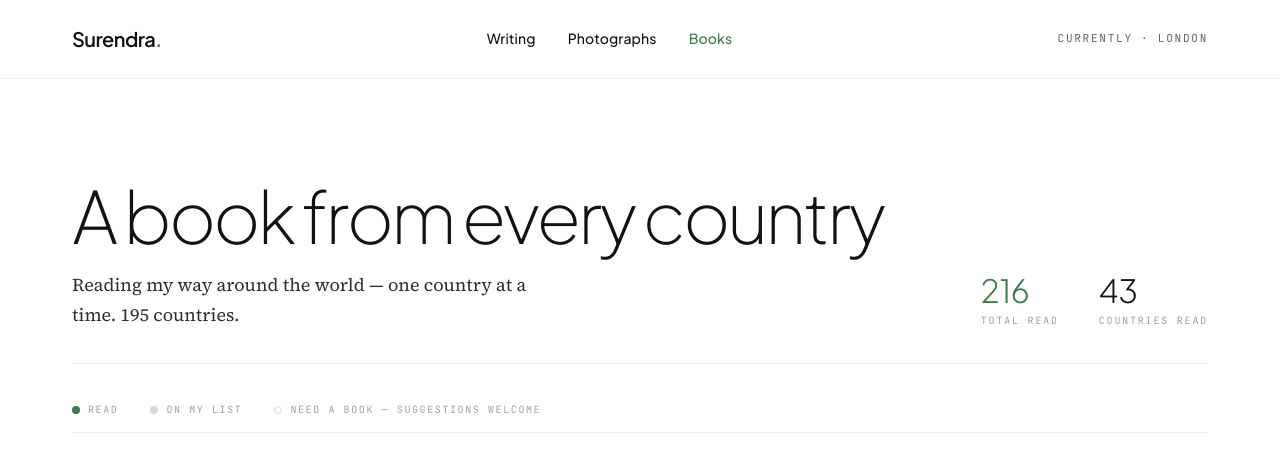
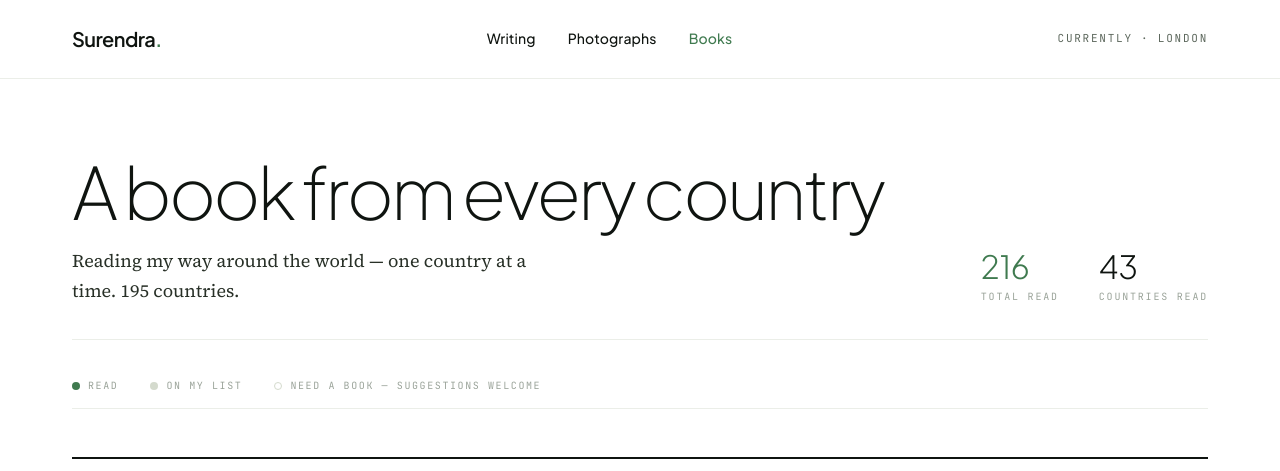
Before and after one commit to surendrachaplot/surendrachaplot, a Jekyll site: the page built from books.html, in a window 1280 px wide and 1400 px high. Shown: the top 471 px of the window. Built offline with Jekyll 4.4.1, drawn with Linux system fonts in a browser that asks for light colours.

Commit message:
Standardise page top padding to 72px across all layouts
Co-Authored-By: Claude Sonnet 4.6 <noreply@anthropic.com>

```diff
--- a/_layouts/archive.html
+++ b/_layouts/archive.html
@@ -1,7 +1,7 @@
 ---
 layout: default
 ---
-<div class="wrap" style="padding-top: 96px;">
+<div class="wrap" style="padding-top: 72px;">
   <h1 style="margin-top: 0;">{{ page.title }}</h1>
   {% if page.lede %}<p style="font-family: var(--font-serif, serif); font-style: italic; font-size: 20px; line-height: 1.5; color: #283027; max-width: 56ch;">{{ page.lede }}</p>{% endif %}
 
--- a/assets/css/books.css
+++ b/assets/css/books.css
@@ -4,7 +4,7 @@
   width: 100%;
   max-width: 1200px;
   margin: 0 auto;
-  padding: 96px 32px 80px;
+  padding: 72px 32px 80px;
 }
 
 @media (max-width: 720px) {
```
